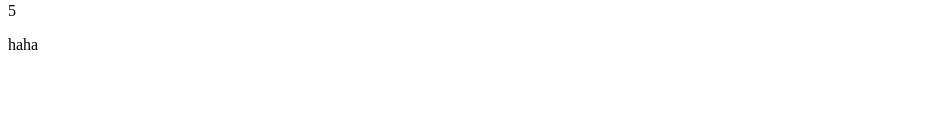
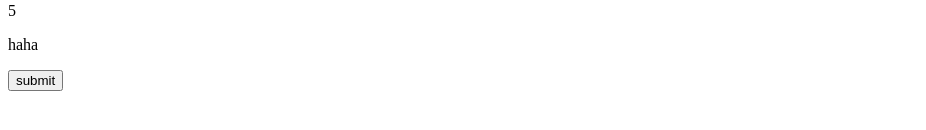
Before and after one commit to jbarson/innovation_may_2018, a Vue app: page / in a window 1280 px wide. Shown: the part 318-448 px from the top of the page, without its empty margins (0-926 px from the left). Built offline with nearby package versions, Linux system fonts and the light colour scheme.

Commit message:
with methods

```diff
--- a/src/components/Sliders.vue
+++ b/src/components/Sliders.vue
@@ -8,7 +8,7 @@
         <div class="score" id="ratingOne">{{question.value}}</div>
         <p>{{question.cobitCode}}</p>
       </div>
-
+      <button @click='calculate'>submit</button>
   </div>
 
 </template>
@@ -41,6 +41,12 @@ export default {
       ]
       }
 
+  },
+
+  methods: {
+    calculate () {
+      console.log('hi there')
+    }
   }
 }
 </script>
```
